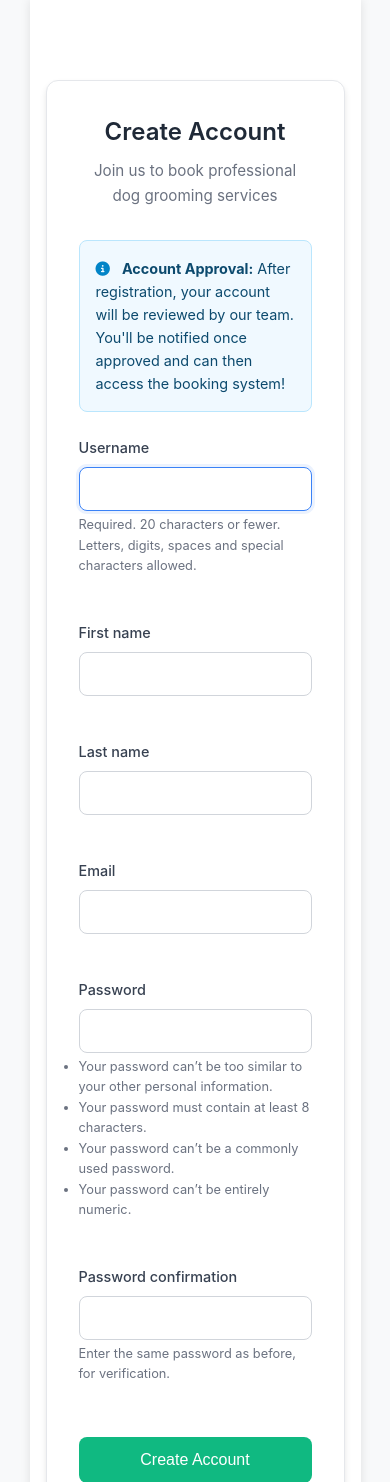
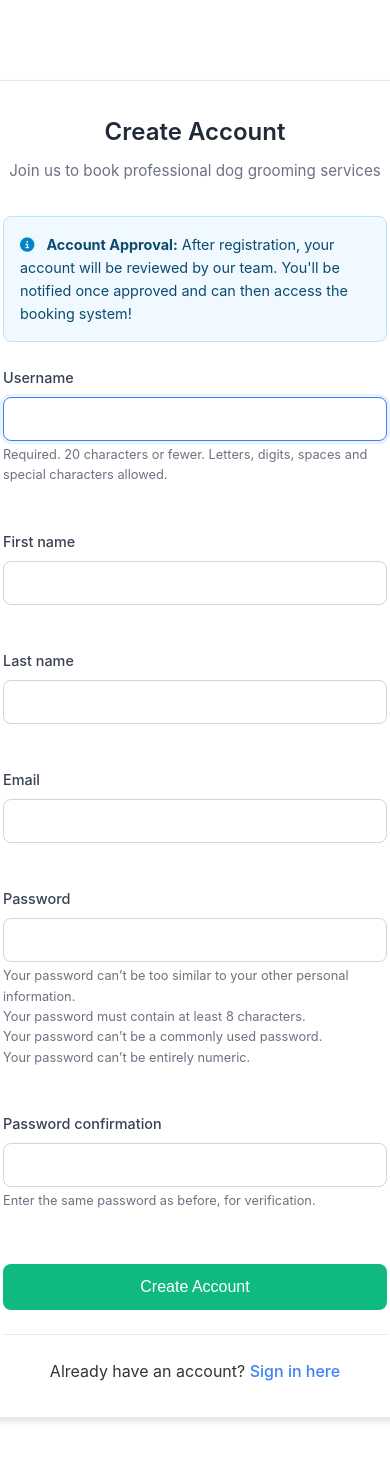
Before and after one commit to Kerem-Haeger/dog_booking_system, a Django app: page /register/ in a window 390 px wide; the page is wider, and only the part inside the window is pictured. Shown: the top 1482 px of that part. Run offline with Django 4.2, Linux system fonts and the light colour scheme; parts of the project's set-up code (start-up, migrations or seed data) failed here and were passed over; some libraries are stand-ins or nearby versions.

Commit message:
Change main-content CSS

```diff
--- a/core/static/core/css/base.css
+++ b/core/static/core/css/base.css
@@ -204,7 +204,8 @@ body {
 .main-content {
     flex: 1;
     align-self: center;
-    max-width: 1200px;
+    max-width: 1000px;
+    min-width: 750px;
     margin: 0 50px;
     padding: 2rem 1rem;
     background-color: white;
@@ -461,6 +462,7 @@ body {
 
     .main-content {
         padding: 1rem;
+        min-width: none;
     }
 
     .grid-2-col {
--- a/core/templates/core/pets/approve_pets.html
+++ b/core/templates/core/pets/approve_pets.html
@@ -104,6 +104,9 @@
                         </div>
                         <div class="pet-basic-info">
                             <span class="pet-breed">{{ pet.breed }}</span>
+                            {% if pet.size %}
+                            <span class="pet-size">{{ pet.size|title }}</span>
+                            {% endif %}
                             <span class="pet-owner">Owner:
                                 {% if pet.user.first_name or pet.user.last_name %}
                                 {{ pet.user.first_name }} {{ pet.user.last_name }}
@@ -111,9 +114,6 @@
                                 {{ pet.user.username }}
                                 {% endif %}
                             </span>
-                            {% if pet.size %}
-                            <span class="pet-size">{{ pet.size|title }}</span>
-                            {% endif %}
                         </div>
                     </div>
                     <button class="collapse-toggle" type="button">
```
Also changed, not shown: core/static/core/css/user-management.css (+4 -4 lines).
